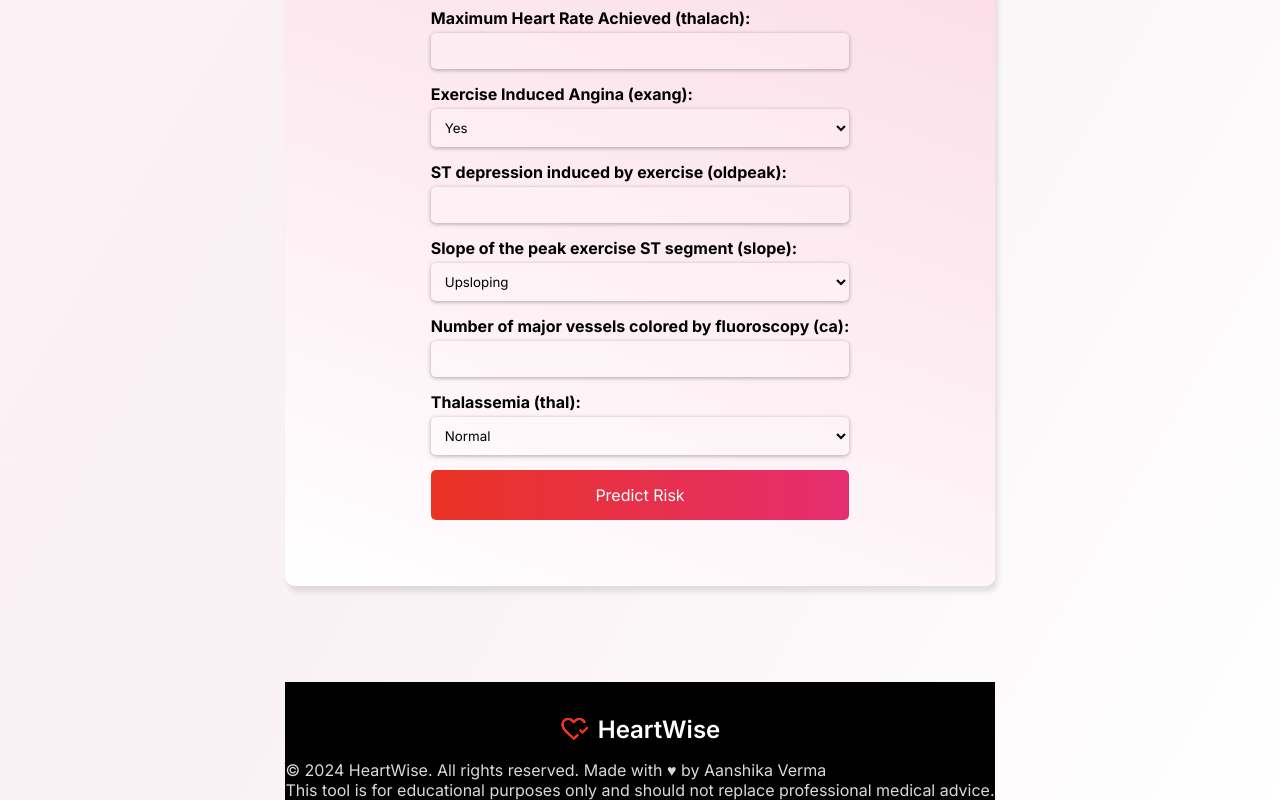
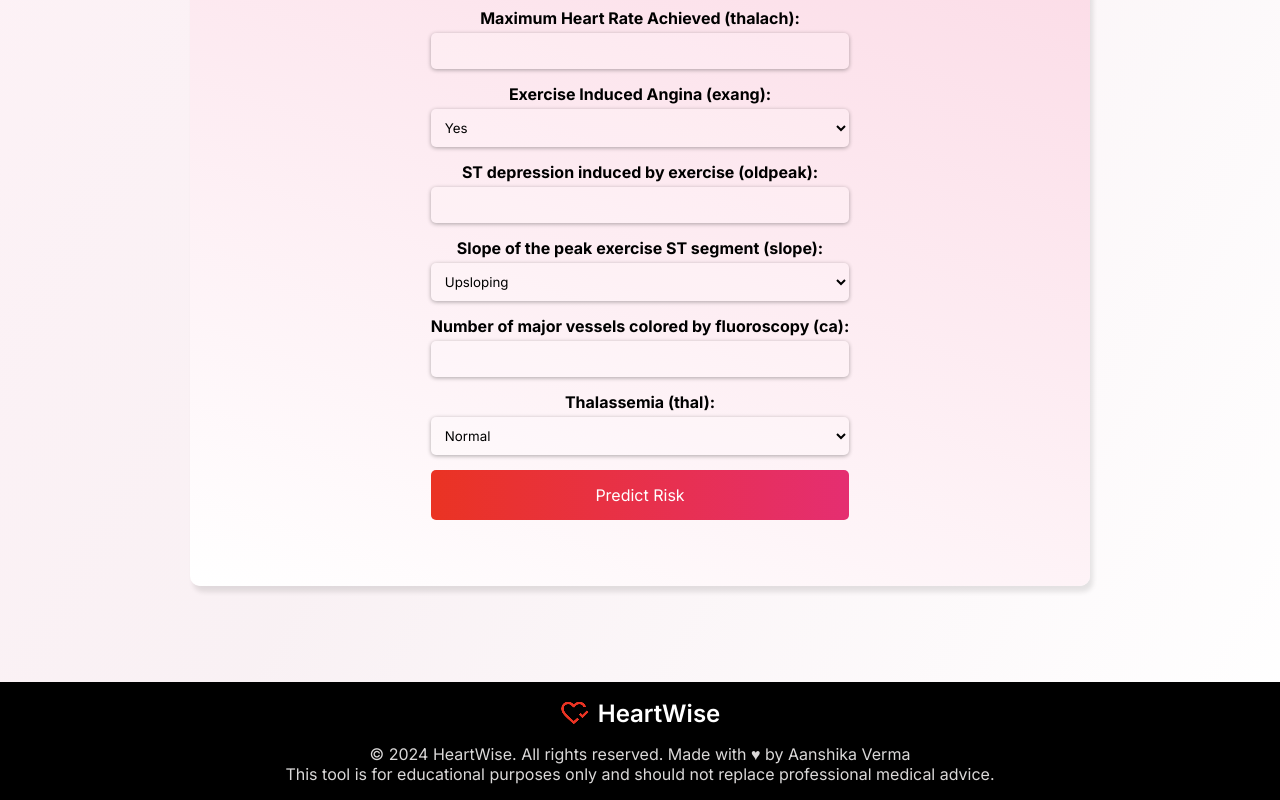
Before and after one commit to AANSHIKA-VERMA/HeartWise, a plain HTML site: page start.html in a window 1280 px wide. Shown: the part 813-1613 px from the top of the page. Drawn offline with Linux system fonts and the light colour scheme.

Commit message:
Frontend Updated

```diff
--- a/start.css
+++ b/start.css
@@ -10,13 +10,8 @@
 }
 
 body{
-    background: linear-gradient(120deg, #fff2f7, #f9f1f4, white);;
-    margin: 0;
-    display: flex;
-    justify-content: center;
-    align-items: flex-start;
-    min-height: 100vh;
-}
+    background: linear-gradient(120deg, #fff2f7, #f9f1f4, white);
+    text-align: center;}
 
 .header-content{
     display: flex;
@@ -112,8 +107,6 @@ body{
 
 
 /* form section */
-
-/* style.css */
 .container {
     background: linear-gradient(20deg, #ffffff, #f9c3d6);
     display: flex;
@@ -126,6 +119,7 @@ body{
     box-shadow: 3px 6px 5px rgba(0,0,0,0.1);
     width: 100%;
     max-width: 900px;
+    margin: auto;
     margin-top: 6rem;
     margin-bottom: 6rem;
 }
@@ -204,7 +198,7 @@ button:hover {
     background-color: black;
     color: white;
     justify-content: space-around;
-    padding-top: 2rem;
+    padding: 1rem 0;
 }
 
 .logo-footer{
--- a/start.html
+++ b/start.html
@@ -3,6 +3,7 @@
 <head>
     <meta charset="UTF-8">
     <meta name="viewport" content="width=device-width, initial-scale=1.0">
+    <link rel="shortcut icon" href="assets/icon.png" type="image/x-icon">
     <link rel="stylesheet" href="start.css">
     <title>Assessment Time</title>
 </head>
--- a/style.css
+++ b/style.css
@@ -482,7 +482,7 @@ body{
     background-color: black;
     color: white;
     justify-content: space-around;
-    padding-top: 2rem;
+    padding: 1rem 0;
 }
 
 .logo-footer{
```
Also changed, not shown: app.js (+8 -5 lines), index.html (+1 -1 lines).
